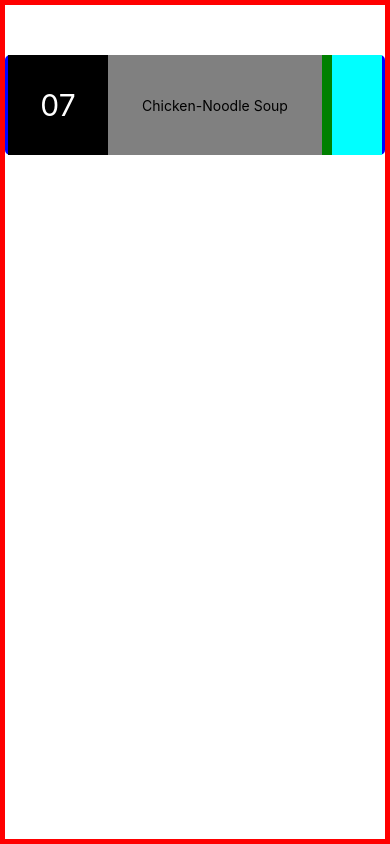
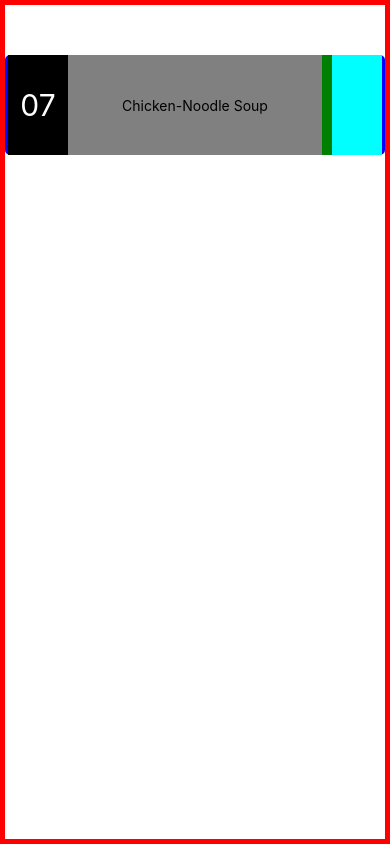
Before and after one commit to ethanloewen/stock-clock, a React Native app in the folder stock-clock/: screen / in a window 390 px wide. Built offline with nearby package versions, Linux system fonts and the light colour scheme.

Commit message:
Create clock component

```diff
--- /dev/null
+++ b/stock-clock/components/Clock.js
@@ -0,0 +1,28 @@
+import reactDom from 'react-dom';
+import { StyleSheet, Text, View } from 'react-native';
+
+export default function Clock(props) {
+
+  return (
+    <View style={styles.clock} >
+      <Text style={styles.clockText}>07</Text>
+    </View>
+  );
+}
+
+const boxHeightVar = 100;
+
+const styles = StyleSheet.create({
+  clock: {
+    height: boxHeightVar,
+    width: (boxHeightVar * 0.6),
+    backgroundColor: 'black',
+    alignItems: 'center',
+    justifyContent: 'center',
+  },
+
+  clockText: {
+    color: 'white',
+    fontSize: 30,
+  },
+});
--- a/stock-clock/components/Item.js
+++ b/stock-clock/components/Item.js
@@ -1,12 +1,11 @@
 import reactDom from 'react-dom';
 import { StyleSheet, Text, View } from 'react-native';
+import Clock from './Clock';
 
 export default function Item(props) {
   return (
     <View style={styles.container} >
-      <View style={styles.clock}>
-        <Text style={styles.clockText}>07</Text>
-      </View>
+      <Clock boxHeight={boxHeightVar} />
       <View style={styles.boxBody}>
         <Text>Chicken-Noodle Soup</Text>
       </View>
@@ -44,19 +43,6 @@ const styles = StyleSheet.create({
     justifyContent: 'center',
   },
 
-  clock: {
-    height: boxHeightVar,
-    width: boxHeightVar,
-    backgroundColor: 'black',
-    alignItems: 'center',
-    justifyContent: 'center',
-  },
-
-  clockText: {
-    color: 'white',
-    fontSize: 30,
-  },
-
   groupStatus: {
     width: 10,
     height: boxHeightVar,
```
